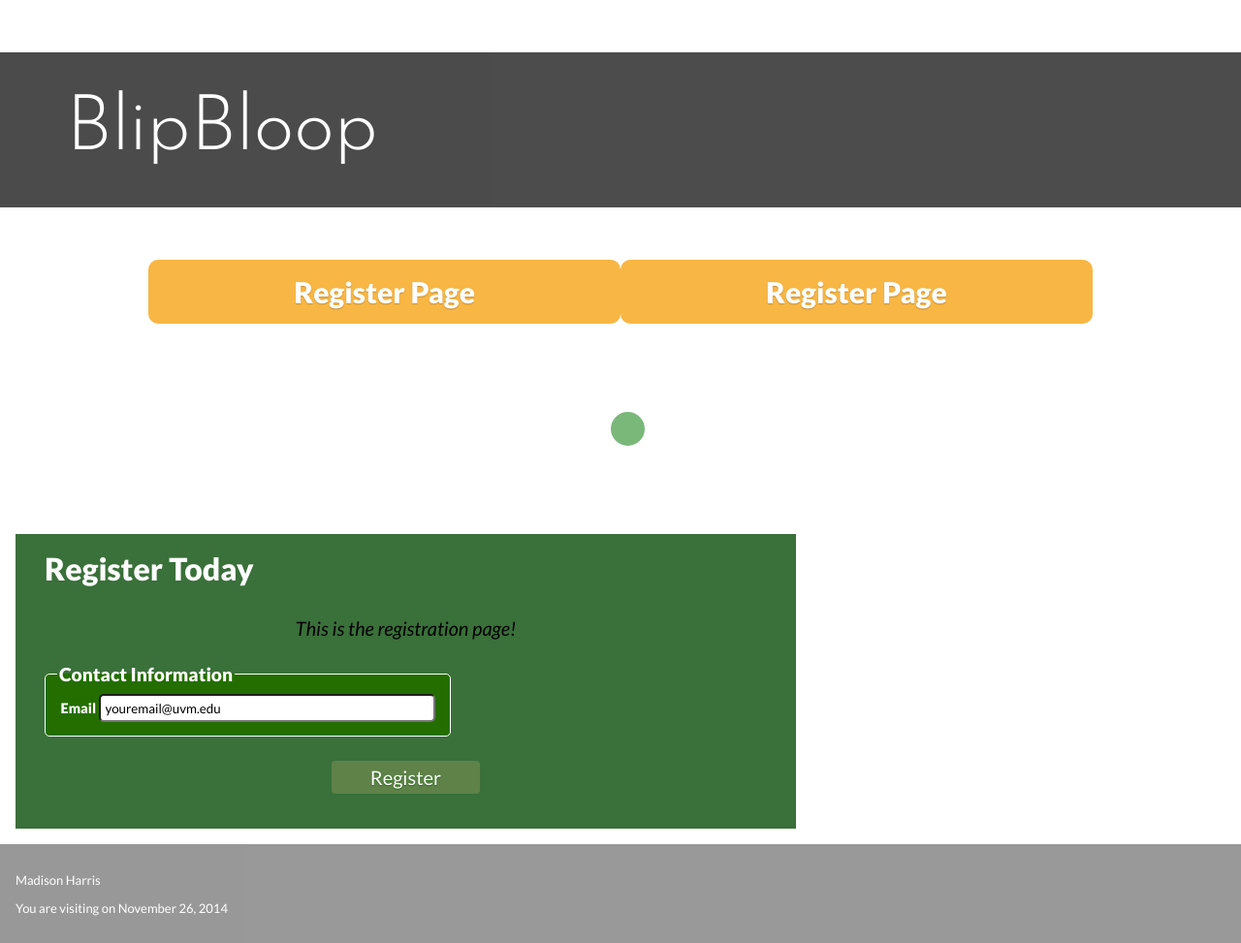
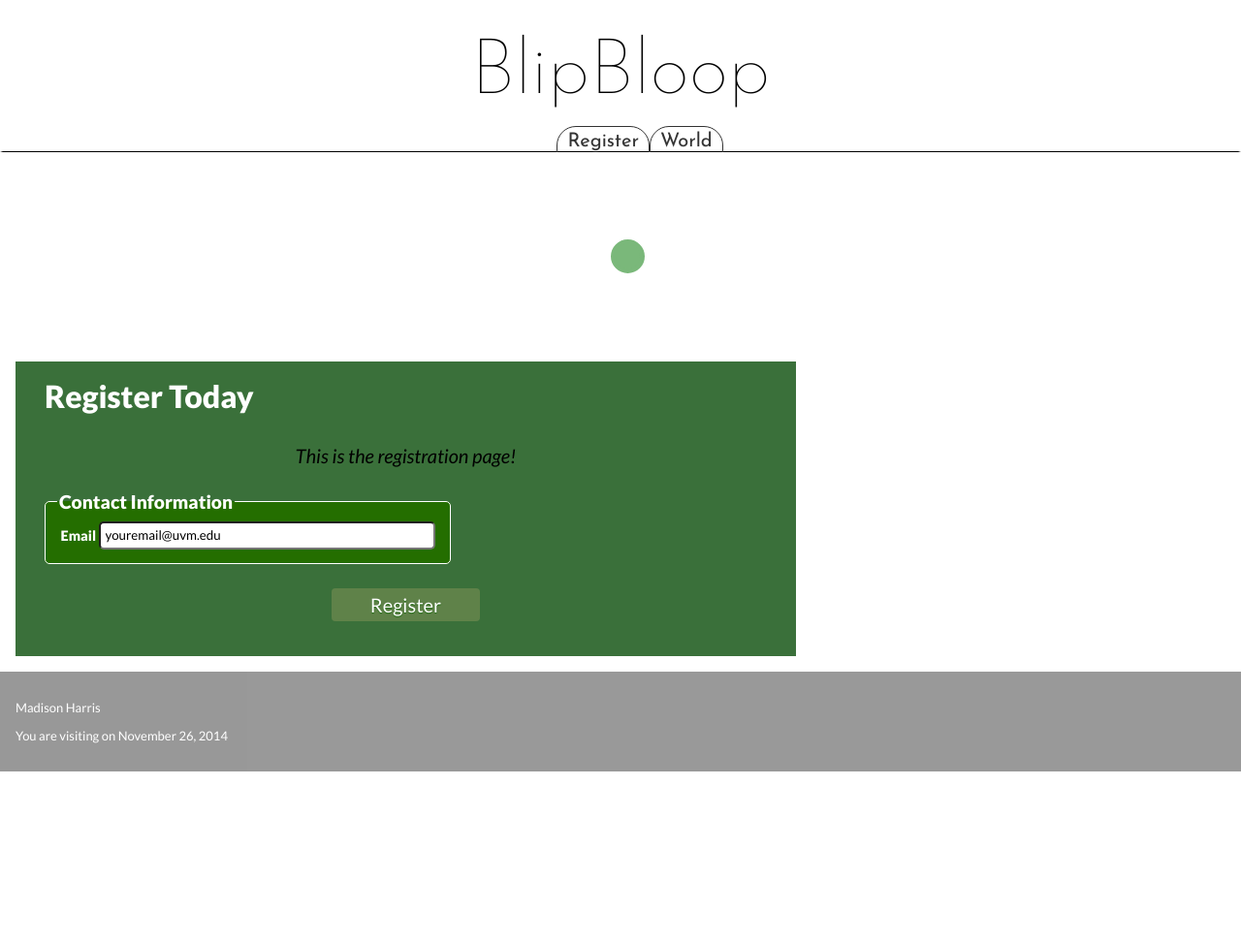
Before and after one commit to madisonharrisvt/cs148, a PHP site: page /crud.php in a window 1280 px wide. Shown: the top 973 px of the page at 97% size. After the commit the page ends 796 px from the top, so only its background shows below. Run offline with PHP 8.4, Linux system fonts and the light colour scheme.

Commit message:
Updating CSS Look
Styles and stuff

```diff
--- a/assignment10/nav.php
+++ b/assignment10/nav.php
@@ -14,7 +14,7 @@
         /*if ($path_parts['filename'] == "form") {
             print '<li class="activePage">Join</li>';
         } else {*/
-            print '<li><a href="index.php"><span id="goldbutton">Register Page</span></a></li><li><a href="index.php"><span id="goldbutton">Register Page</span></a></li>';
+            print '<li><a href="index.php"><span id="goldbutton">Register</span></a></li><li><a href="index.php"><span id="goldbutton">World</span></a></li>';
        // }
         ?>
     </ol>
--- a/assignment10/style.css
+++ b/assignment10/style.css
@@ -105,11 +105,13 @@ body{
 nav ol{
     list-style-type: none;
     /*background-color: #FFD633;*/
-    padding: 1em;
     margin-left: auto;
     margin-right: auto;
-    margin-top: 0em;
+    margin-top: 1em;
     text-align: center;
+    border-style: solid;
+    border-color: #FFFFFF;
+    border-bottom: thin solid #000;
 }
 #page{
     margin: 0 auto 53px;
@@ -131,14 +133,12 @@ nav ol{
 
 
 header h1 {
-    padding: 0.5em 5.33333333%; /* 48px / 900px */
-    background-color: #000000;
-    color: #FFFFFF;
-    opacity: 0.7;
-    filter: alpha(opacity=70); /* For IE8 and earlier */
+    color: #000;
     font-family: 'Josefin Sans', sans-serif;
-    font-weight: 300;
+    font-weight: 100;
     font-size: 5em;
+    text-align: center;
+    margin: 0em;
 
 }
 
@@ -179,7 +179,7 @@ height: 200px;
 overflow: auto;
 }
 */
-article h1, article p, article table{
+article p, article table{
     padding: .2em 8.48056537% .2em 8.48056537%; /* 48px / 566px */
     text-align: center;
 }
@@ -203,7 +203,6 @@ footer{
 /***************** form section ****************************/
 #index article#main, a{
     border-radius: 20px;
-    background-color: #314827;
     color: #FFFFFF;
     opacity: 0.8;
     filter: alpha(opacity=80); /* For IE8 and earlier */
@@ -382,7 +381,7 @@ label.required{
     margin-right:4em;
     padding:0.5em;
     color: #FFFFFF;
-    text-shadow: 0 1px 1px #1E6912;
+    text-shadow: 0 1px 1px #E6E6E6;
     font-size: 20pt;
     font-weight: 100;
     font-style: italic;
@@ -392,24 +391,32 @@ label.required{
 }
 
 #goldbutton {
-    background-color: #F7A416;
-    text-shadow: 0 1px 1px #B67300;
-    border-radius: 10px;
-    padding-top: 0.5em;
-    padding-bottom: 0.5em;
-    padding-left: 5em;
-    padding-right: 5em;
-    color: #FFFFFF;
-    font-size: 30px;
-    font-weight: 900;
+    background-color: #FFFFFF;
+    text-shadow: 0 1px 1px #E6E6E6;
+    border-top-left-radius:1em;
+    border-top-right-radius:1em;
+    -webkit-border-top-right-radius:1em;
+    -webkit-border-top-left-radius:1em;
+    -moz-border-radius-topright:1em;
+    -moz-border-radius-topleft:1em;
+    border: thin solid #000;
+    padding-top: 0.25em;
+    padding-left: 0.5em;
+    padding-right: 0.5em;
+    color: #000000;
+    font-size: 20px;
+    font-weight: 400;
+    font-family: 'Josefin Sans', sans-serif;
 }
 
 #goldbutton:hover {
-    background-color: #D48602;
+    background-color: #E6E6E6;
     color: #FFFFFF;
+    border-bottom: #FFF;
 }
 
 #goldbutton:active {
-    background-color: #FAB53F;
+    background-color: #CFCFCF;
     color: #FFFFFF;
+    border-bottom: #FFF;
 }
--- a/assignment10/top.php
+++ b/assignment10/top.php
@@ -67,7 +67,7 @@
 
 
         <link rel="stylesheet" type="text/css" href="https://fonts.googleapis.com/css?family=Lato:100,400,900,100italic,400italic">
-        <link href='https://fonts.googleapis.com/css?family=Josefin+Sans:300,400' rel='stylesheet' type='text/css'>
+        <link href='https://fonts.googleapis.com/css?family=Josefin+Sans:100,300,400' rel='stylesheet' type='text/css'>
         <link rel="stylesheet" href="style.css" type="text/css" media="screen">
     </head>
     <!-- ################ body section ######################### -->
```
